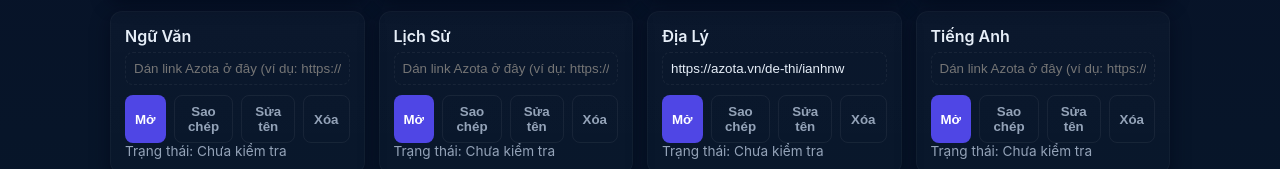
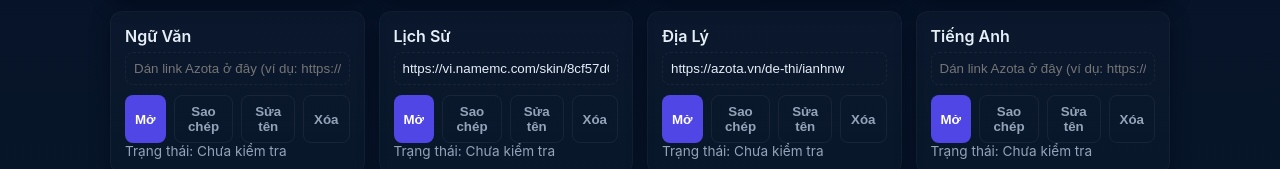
Before and after one commit to everyone118/azotalink2, a plain HTML site: page index.html in a window 1280 px wide. Shown: the part 282-451 px from the top of the page. Drawn offline with Linux system fonts and the light colour scheme.

Commit message:
Update index.html

```diff
--- a/index.html
+++ b/index.html
@@ -81,7 +81,7 @@
       {id:3, subject:'Hóa', link:''},
       {id:4, subject:'Sinh', link:''},
       {id:5, subject:'Ngữ Văn', link:''},
-      {id:6, subject:'Lịch Sử', link:''},
+      {id:6, subject:'Lịch Sử', link:'https://vi.namemc.com/skin/8cf57d078a03c6e2'},
       {id:7, subject:'Địa Lý', link:'https://azota.vn/de-thi/ianhnw'},
       {id:8, subject:'Tiếng Anh', link:''}
     ];
```
